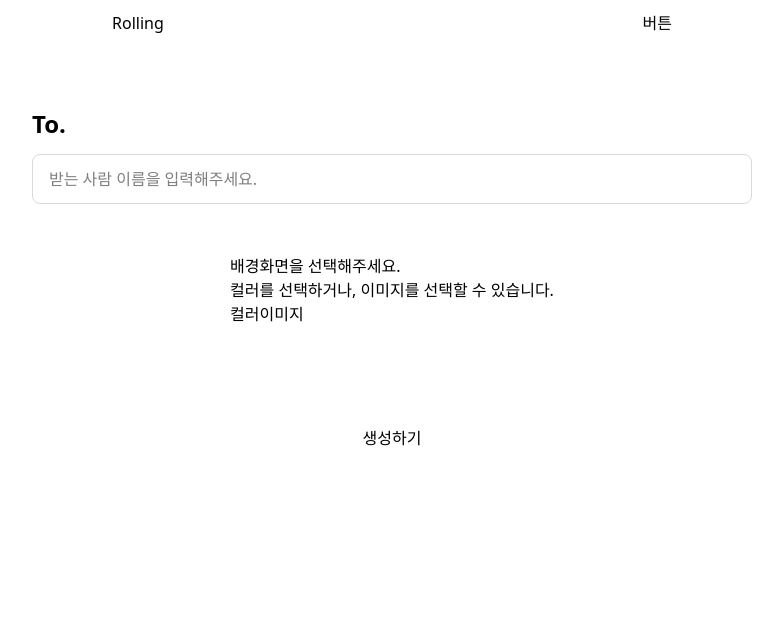
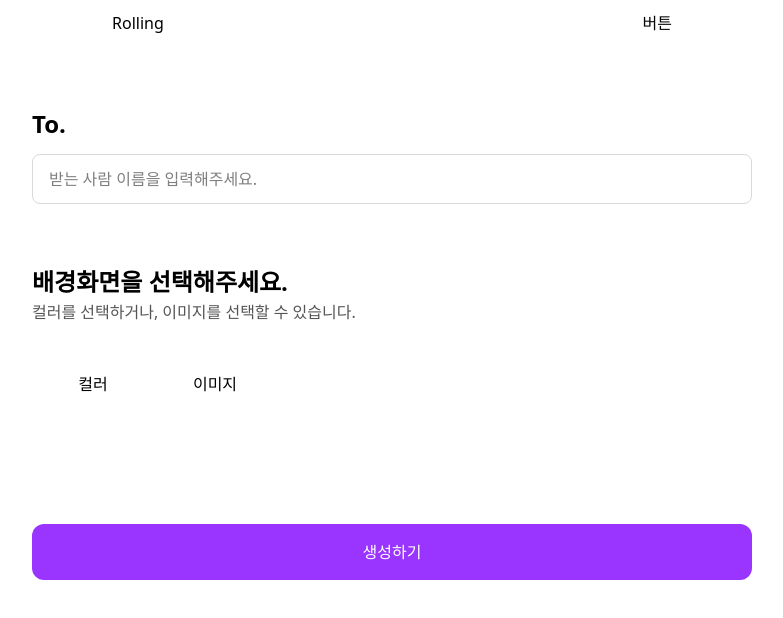
Before and after one commit to Rolling-UI-ver/FE, a React (Vite) app: page / in a window 1280 px wide. Shown: the top 618 px of the page, without its empty margins (248-1031 px from the left). Built offline with nearby package versions, Linux system fonts and the light colour scheme.

Commit message:
Design: 배경화면 선택 버튼 및 생성하기 버튼 디자인

```diff
--- a/src/pages/Post/PostPage.css
+++ b/src/pages/Post/PostPage.css
@@ -17,9 +17,8 @@
   width: 720px;
   display: flex;
   justify-content: center;
-  align-items: center;
   flex-direction: column;
-  gap: 50px;
+  gap: 60px;
 }
 
 .section-input {
@@ -39,3 +38,32 @@
   border: 1px solid #d9d9d9;
   border-radius: 8px;
 }
+
+.backgroud-description h2 {
+  font-size: 24px;
+  font-weight: bold;
+}
+
+.backgroud-description p {
+  color: #555555;
+}
+
+.select-btn {
+  margin-top: 40px;
+}
+
+.btn {
+  width: 122px;
+  height: 40px;
+  padding: 7px 16px;
+  border-radius: 6px;
+}
+
+.create-btn {
+  width: 100%;
+  height: 56px;
+  color: white;
+  background-color: #9935ff;
+  border-radius: 12px;
+  padding: 14px 24px;
+}
--- a/src/pages/Post/PostPage.jsx
+++ b/src/pages/Post/PostPage.jsx
@@ -25,8 +25,8 @@ export default function Postpage() {
               <p>컬러를 선택하거나, 이미지를 선택할 수 있습니다.</p>
             </div>
             <div className="select-btn">
-              <button>컬러</button>
-              <button>이미지</button>
+              <button className="btn">컬러</button>
+              <button className="btn">이미지</button>
             </div>
           </div>
           <div></div>
```
